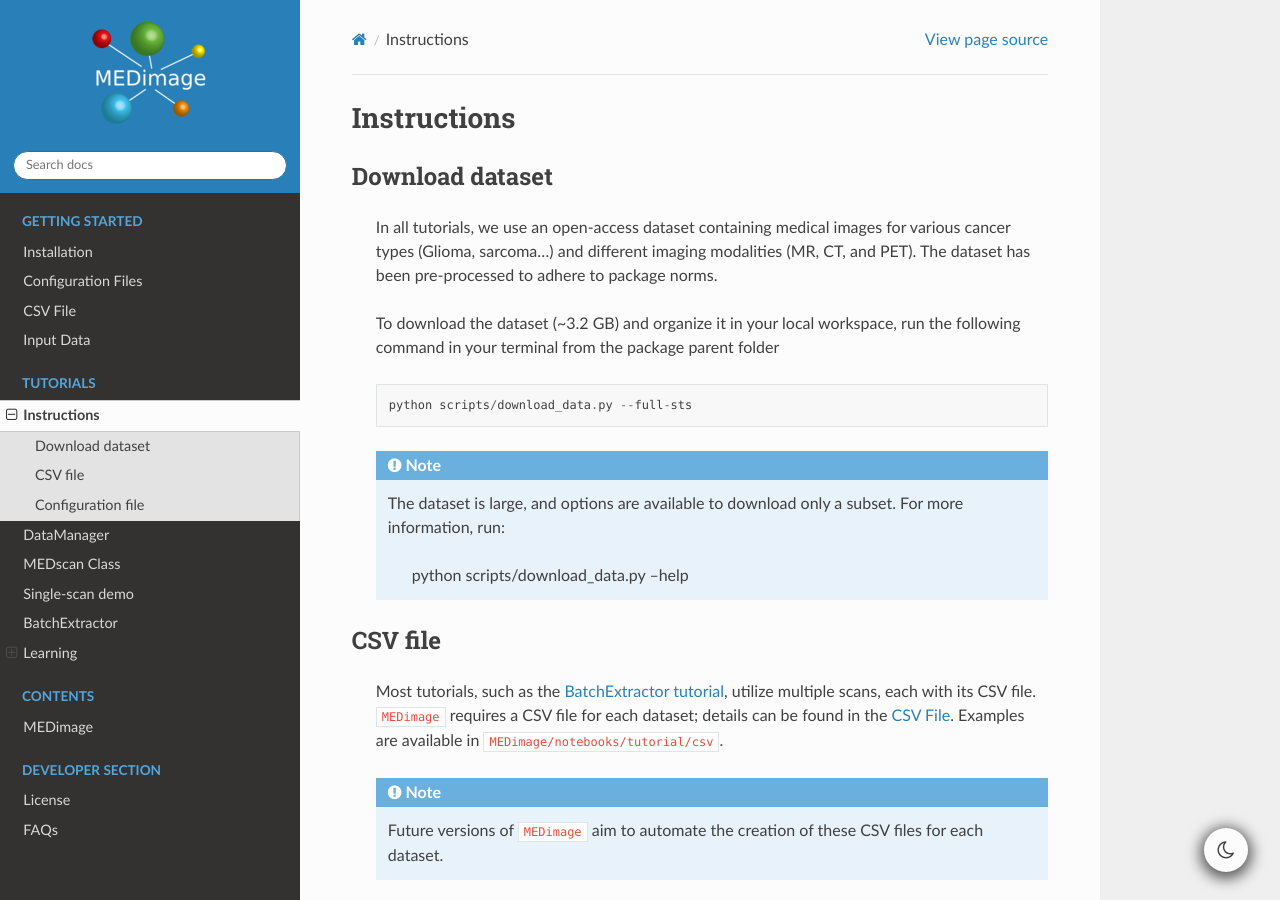
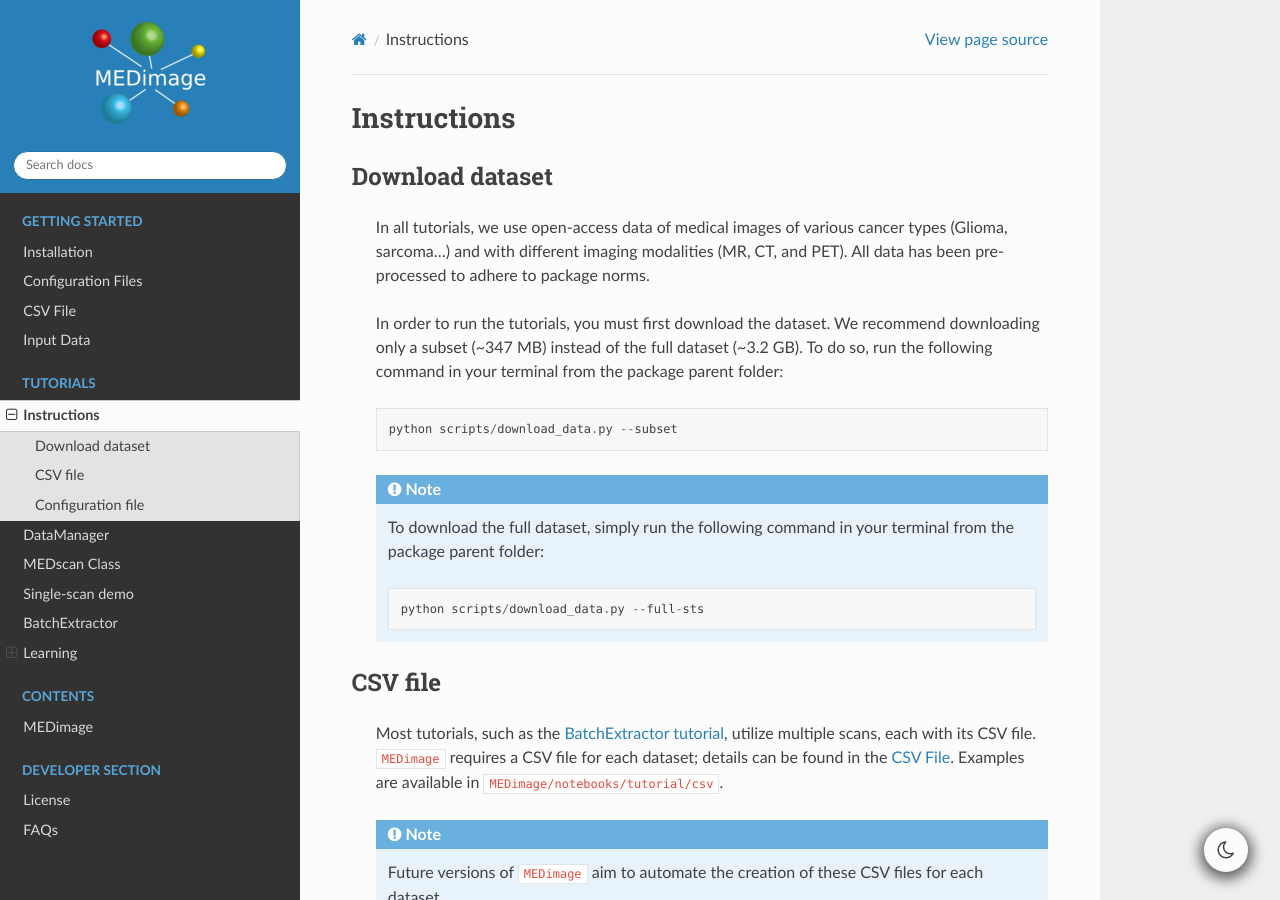
Before and after one commit to MahdiAll99/MEDimage, a Sphinx documentation site: the page built from docs/tutorials.rst, in a window 1280 px wide and 900 px high. Built offline with Sphinx 7.4.7 and the Read the Docs theme 2.0.0, drawn with Linux system fonts in a browser that asks for light colours.

Commit message:
Updated dataset installation instructions and updated IBSI 2 progress

```diff
--- a/docs/tutorials.rst
+++ b/docs/tutorials.rst
@@ -3,18 +3,18 @@ Instructions
 
 Download dataset
 ----------------
-    In all tutorials, we use an open-access dataset containing medical images for various cancer types (Glioma, sarcoma...)
-    and different imaging modalities (MR, CT, and PET). The dataset has been pre-processed to adhere to package norms.
+    In all tutorials, we use open-access data of medical images of various cancer types (Glioma, sarcoma...)
+    and with different imaging modalities (MR, CT, and PET). All data has been pre-processed to adhere to package norms.
 
-    To download the dataset (~3.2 GB) and organize it in your local workspace, run the following command in your terminal from
-    the package parent folder ::
+    In order to run the tutorials, you must first download the dataset. We recommend downloading only a subset (~347 MB) instead of the
+    full dataset (~3.2 GB). To do so, run the following command in your terminal from the package parent folder: ::
 
-       python scripts/download_data.py --full-sts
+       python scripts/download_data.py --subset
 
     .. note::
-        The dataset is large, and options are available to download only a subset. For more information, run:
+        To download the full dataset, simply run the following command in your terminal from the package parent folder: ::
 
-           python scripts/download_data.py --help
+           python scripts/download_data.py --full-sts
 
 CSV file
 --------
```
Also changed, not shown: README.md (+4 -4 lines).
